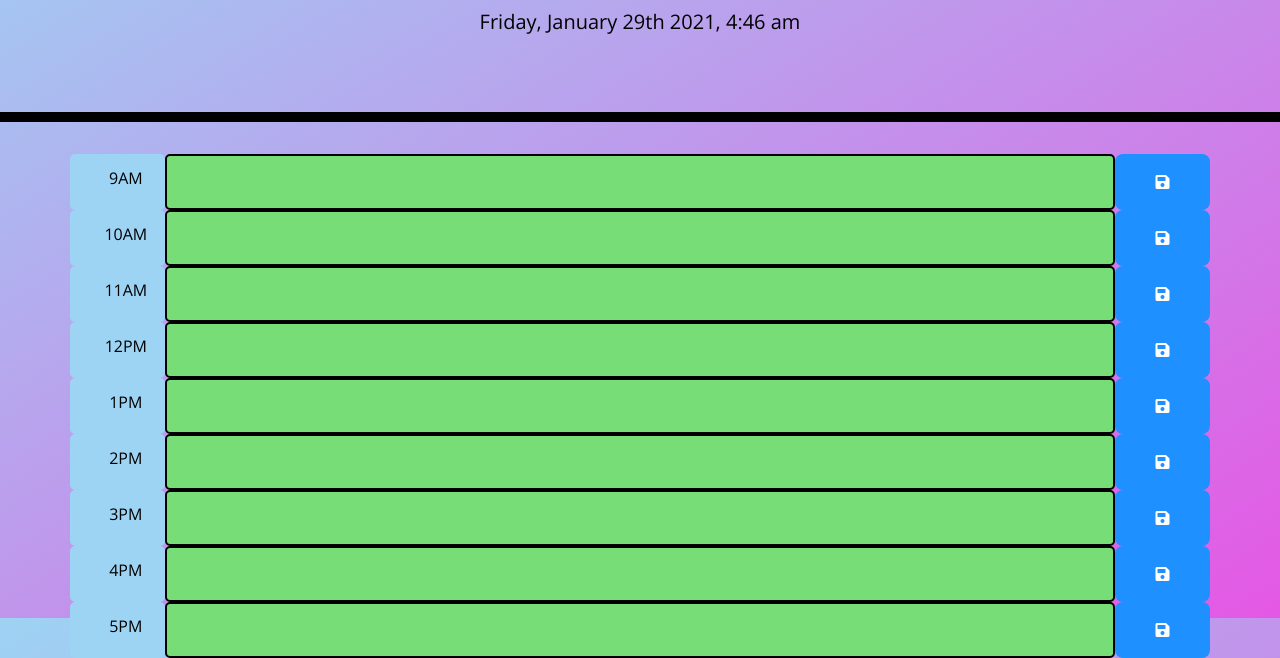
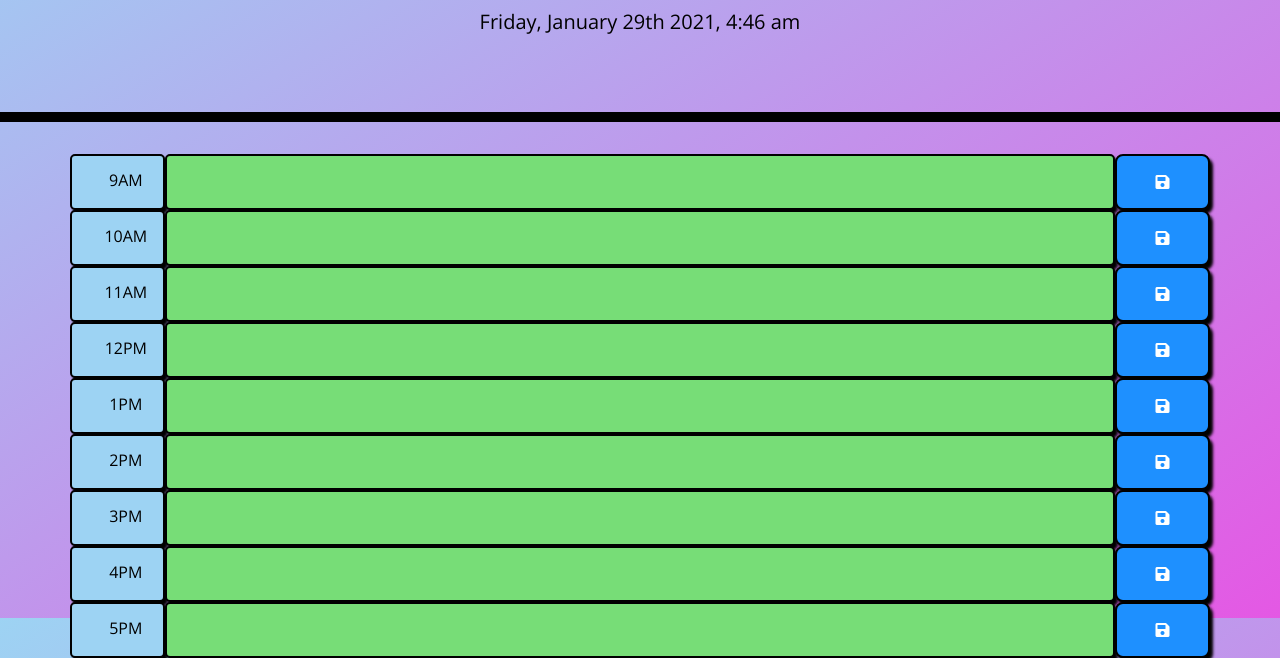
Before and after one commit to jimbopulos/day-planner, a plain HTML site: page index.html in a window 1280 px wide. Shown: the part 182-840 px from the top of the page. Drawn offline with nearby package versions, Linux system fonts and the light colour scheme.

Commit message:
Added more styles to page elements: hour div, textarea, and save button

```diff
--- a/style.css
+++ b/style.css
@@ -20,6 +20,7 @@ textarea {
   border: 2px solid black;
   padding: 10px;
   border-radius: 5px;
+  box-shadow: 3px 4px 3px black;
 }
 
 .jumbotron {
@@ -47,7 +48,9 @@ textarea {
 .hour {
   background-color: #9dd3f3;
   color: #000000;
+  border: 2px solid black;
   border-radius: 5px;
+  box-shadow: 3px 4px 3px black;
 }
 
 .past {
@@ -66,9 +69,11 @@ textarea {
 }
 
 .saveBtn {
+  border: 2px solid black;
   border-radius: 8px;
   background-color: dodgerblue;
   color: white;
+  box-shadow: 3px 4px 3px black;
 }
 
 .saveBtn i:hover {
```
